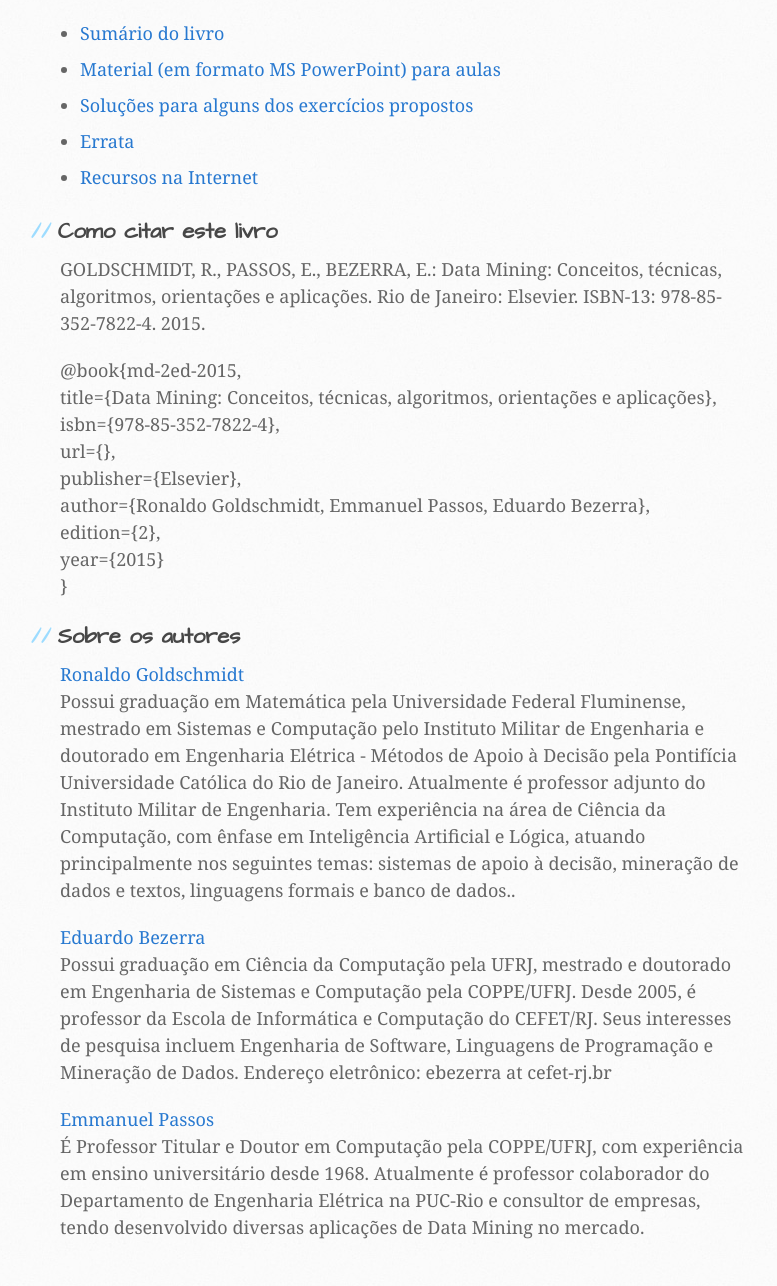
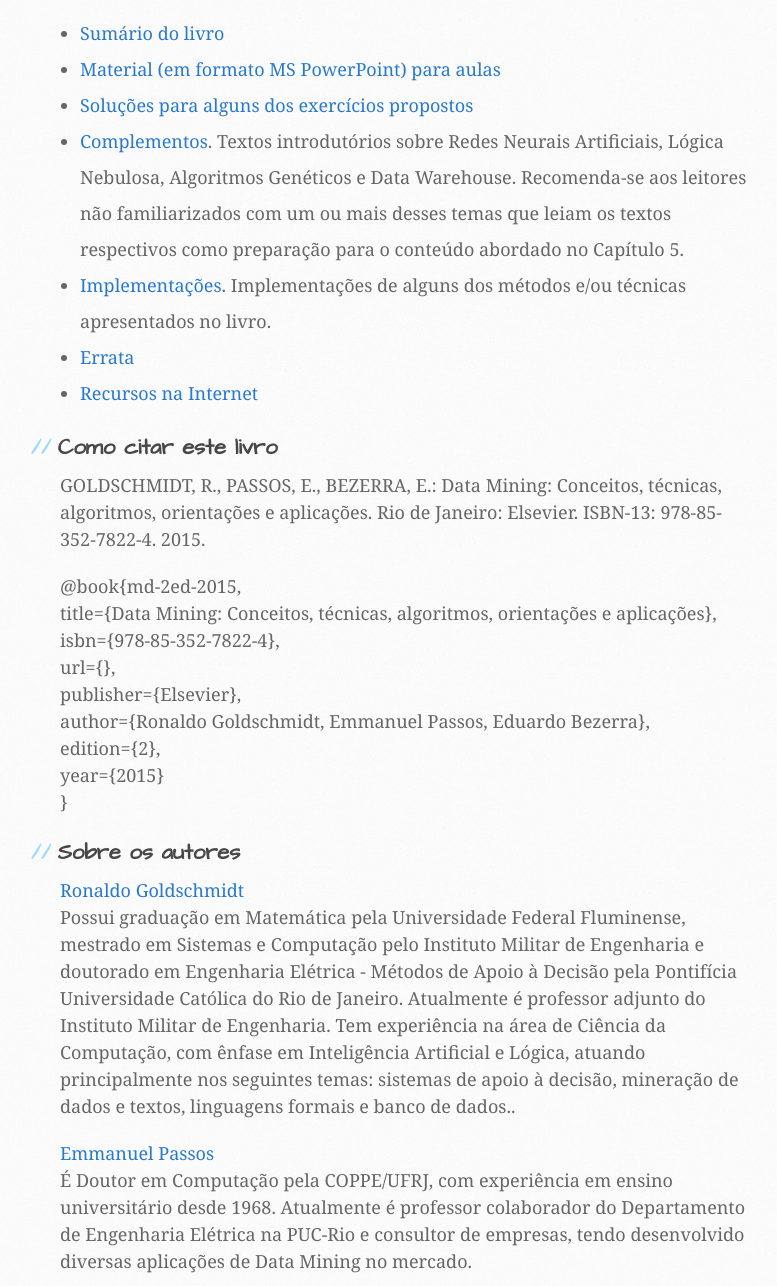
Before and after one commit to edubezerra/dm2ed, a plain HTML site: page index.html in a window 1280 px wide. Shown: the part 1534-2820 px from the top of the page, without its empty margins (110-887 px from the left). Drawn offline with Linux system fonts and the light colour scheme.

Commit message:
Adicionados arquivos dos complementos ao cap 5

```diff
--- a/index.html
+++ b/index.html
@@ -12,7 +12,7 @@
 
 	<meta property="og:image" content="http://eic.cefet-rj.br/dm2ed/images/dm2ed-capa.jpg"/>
 	<meta property="og:title" content="Data Mining (2a edição)"/>
-	<meta property="og:description" content="Material complementar ao livro Data Mining: Conceitos, técnicas, algoritmos, orientações e aplicações (2a edição"/>
+	<meta property="og:description" content="Material complementar ao livro Data Mining: Conceitos, técnicas, algoritmos, orientações e aplicações (2a edição)"/>
 
     <title>dm2ed - Principal</title>
   </head>
@@ -55,9 +55,12 @@
 
 <h2>Material complementar</h2>
 <ul>
-<li style="margin: 0cm; margin-bottom: .0001pt; line-height: 200%;"><a href="md-2ed-sumario.pdf" target="_blank">Sumário do livro</a></li>
+<li style="margin: 0cm; margin-bottom: .0001pt; line-height: 200%;"><a href="dm2ed-sumario.pdf" target="_blank">Sumário do livro</a></li>
 <li style="margin: 0cm; margin-bottom: .0001pt; line-height: 200%;"><a href="apresentacoes/">Material (em formato MS PowerPoint) para aulas</a></li>
-<li style="margin: 0cm; margin-bottom: .0001pt; line-height: 200%;"><a href="md-2ed-exercícios-resolvidos.pdf">Soluções para alguns dos exercícios propostos</a></li>
+<li style="margin: 0cm; margin-bottom: .0001pt; line-height: 200%;"><a href="dm2ed-exercícios-resolvidos.pdf">Soluções para alguns dos exercícios propostos</a></li>
+<li style="margin: 0cm; margin-bottom: .0001pt; line-height: 200%;"><a href="Complementos">Complementos</a>. Textos introdutórios sobre Redes Neurais Artificiais, Lógica Nebulosa, Algoritmos Genéticos e Data Warehouse. Recomenda-se aos leitores não familiarizados com um ou mais desses temas que leiam os textos respectivos como preparação para o conteúdo abordado no Capítulo 5.</li>
+<li style="margin: 0cm; margin-bottom: .0001pt; line-height: 200%;"><a href="implementacoes.html">Implementações</a>. Implementações de alguns dos métodos
+e/ou técnicas apresentados no livro.</li>
 <li style="margin: 0cm; margin-bottom: .0001pt; line-height: 200%;"><a href="errata.html">Errata</a></li>
 <li style="margin: 0cm; margin-bottom: .0001pt; line-height: 200%;"><a href="recursos.html">Recursos na Internet</a></li>
 </ul>
@@ -81,13 +84,13 @@ Possui graduação em Matemática pela Universidade Federal Fluminense, mestrado
 </p>
 
 <p>
-<a href="http://lattes.cnpq.br/7568520840965379">Eduardo Bezerra</a><br>
-Possui graduação em Ciência da Computação pela UFRJ, mestrado e doutorado em Engenharia de Sistemas e Computação pela COPPE/UFRJ. Desde 2005, é professor da Escola de Informática e Computação do CEFET/RJ. Seus interesses de pesquisa incluem Engenharia de Software, Linguagens de Programação e Mineração de Dados. Endereço eletrônico: ebezerra at cefet-rj.br
+<a href="http://lattes.cnpq.br/7364893360897168">Emmanuel Passos</a><br>
+É Doutor em Computação pela COPPE/UFRJ, com experiência em ensino universitário desde 1968. Atualmente é professor colaborador do Departamento de Engenharia Elétrica na PUC-Rio e consultor de empresas, tendo desenvolvido diversas aplicações de Data Mining no mercado.
 </p>
 
 <p>
-<a href="http://lattes.cnpq.br/7364893360897168">Emmanuel Passos</a><br>
-É Professor Titular e Doutor em Computação pela COPPE/UFRJ, com experiência em ensino universitário desde 1968. Atualmente é professor colaborador do Departamento de Engenharia Elétrica na PUC-Rio e consultor de empresas, tendo desenvolvido diversas aplicações de Data Mining no mercado.
+<a href="http://lattes.cnpq.br/7568520840965379">Eduardo Bezerra</a><br>
+Possui graduação em Ciência da Computação pela UFRJ, mestrado e doutorado em Engenharia de Sistemas e Computação pela COPPE/UFRJ. Desde 2005, é professor da Escola de Informática e Computação do CEFET/RJ. Seus interesses de pesquisa incluem Engenharia de Software, Linguagens de Programação e Mineração de Dados. Endereço eletrônico: ebezerra at cefet-rj.br
 </p>
 
     </section>
```
Also changed, not shown: 6 other files. Lines whose indentation alone changed are shown as unchanged.
